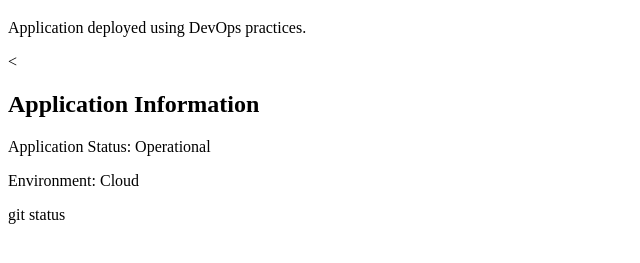
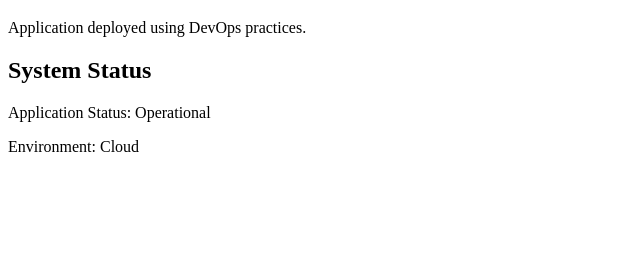
Before and after one commit to TibeWesley/devops-cloud-activity-, a plain HTML site: page index.html in a window 1280 px wide. Shown: the part 61-324 px from the top of the page, without its empty margins (0-640 px from the left). Drawn offline with Linux system fonts and the light colour scheme.

Commit message:
Fix system status CI failure

```diff
--- a/index.html
+++ b/index.html
@@ -11,9 +11,9 @@
     <p>Application deployed using DevOps practices.</p>
 
     <section>
-        <<h2>Application Information</h2>
+        <h2>System Status</h2>
         <p>Application Status: Operational</p>
         <p>Environment: Cloud</p>
     </section>
 </body>
-</html>git status
+</html>
```
